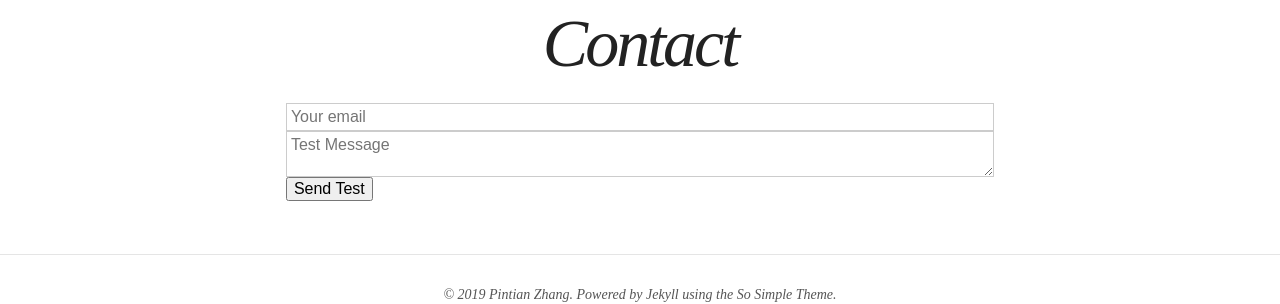
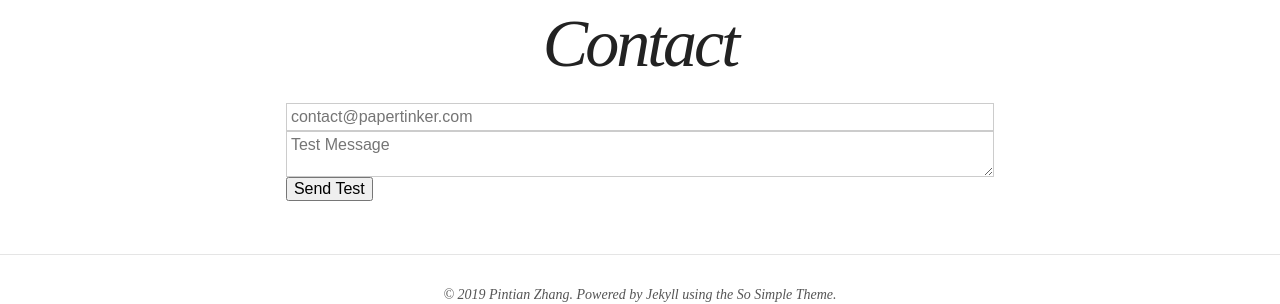
Before and after one commit to papertinker/PaperTinkerSite, a Jekyll site: the page built from contact.markdown, in a window 1280 px wide. Shown: the part 419-723 px from the top of the page. Built offline with Jekyll 4.4.1, drawn with Linux system fonts in a browser that asks for light colours; nearby versions of some CDN libraries; our own code applies the rules of GitHub Pages for plain Markdown files.

Commit message:
Updated Contact

```diff
--- a/contact.markdown
+++ b/contact.markdown
@@ -4,7 +4,7 @@ date: 2019-04-22 15:05:00 -04:00
 ---
 
 <form method="POST" action="https://formspree.io/YOUREMAILHERE">
-  <input type="email" name="email" placeholder="Your email">
+  <input type="email" name="email" placeholder="contact@papertinker.com">
   <textarea name="message" placeholder="Test Message"></textarea>
   <button type="submit">Send Test</button>
 </form>
```
